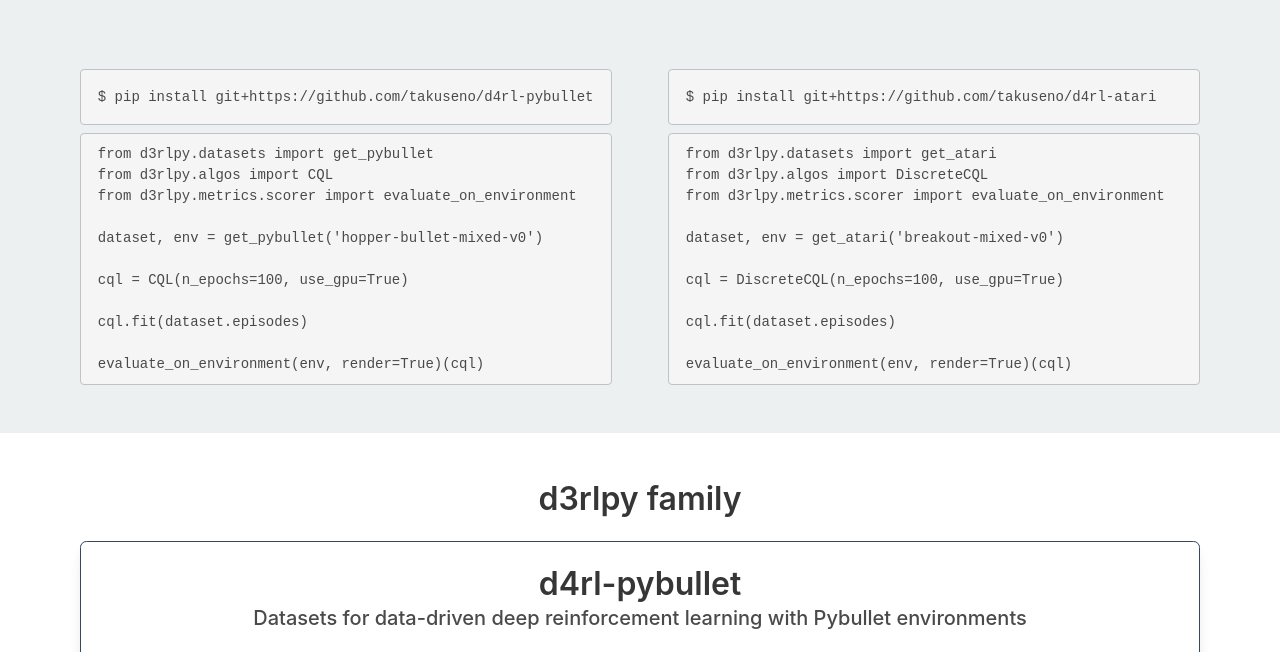
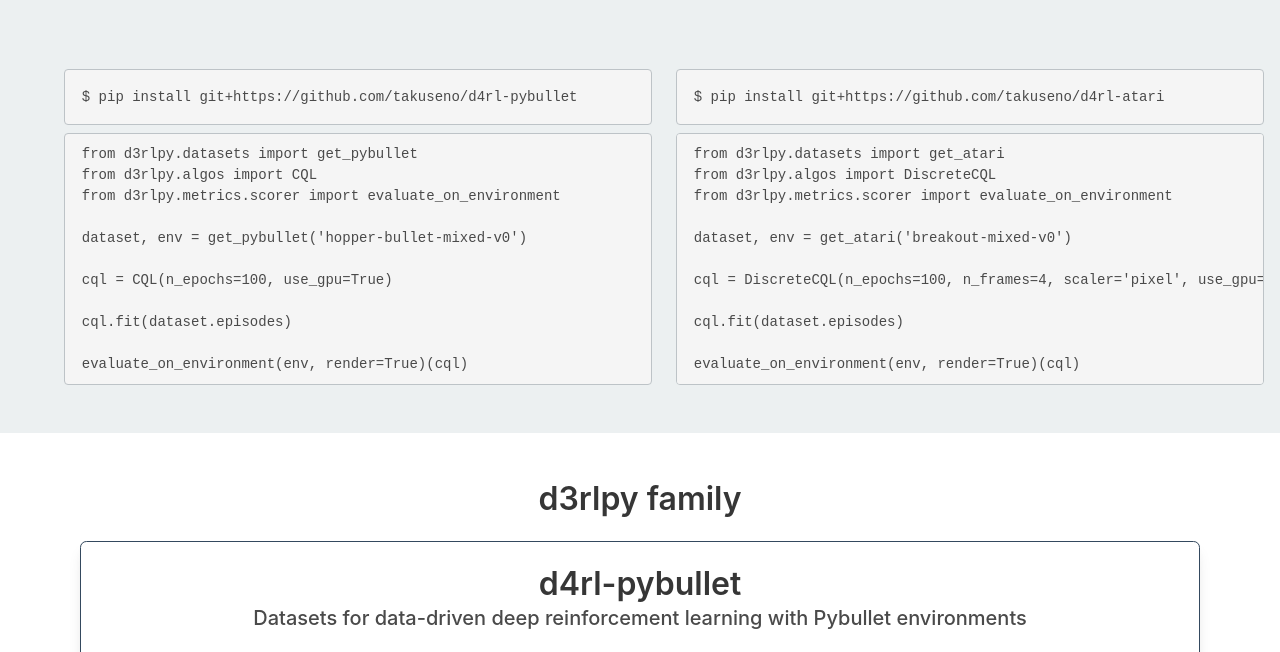
Before and after one commit to takuseno/d3rlpy, a plain HTML site: page index.html in a window 1280 px wide. Shown: the part 2338-2990 px from the top of the page. Drawn offline with nearby package versions, Linux system fonts and the light colour scheme.

Commit message:
Update atari example

```diff
--- a/index.html
+++ b/index.html
@@ -259,7 +259,7 @@
 
   dataset, env = get_atari('breakout-mixed-v0')
 
-  cql = DiscreteCQL(n_epochs=100, use_gpu=True)
+  cql = DiscreteCQL(n_epochs=100, n_frames=4, scaler='pixel', use_gpu=True)
 
   cql.fit(dataset.episodes)
 
--- a/style.css
+++ b/style.css
@@ -98,7 +98,7 @@ body {
   margin-left: auto;
   margin-right: auto;
   height: 4em;
-  width: 38em;
+  width: 42em;
   overflow-y: hidden;
   max-width: 100%;
 }
@@ -123,7 +123,7 @@ body {
   margin-left: auto;
   margin-right: auto;
   height: 18em;
-  width: 38em;
+  width: 42em;
   overflow-y: hidden;
   max-width: 100%;
 }
```
